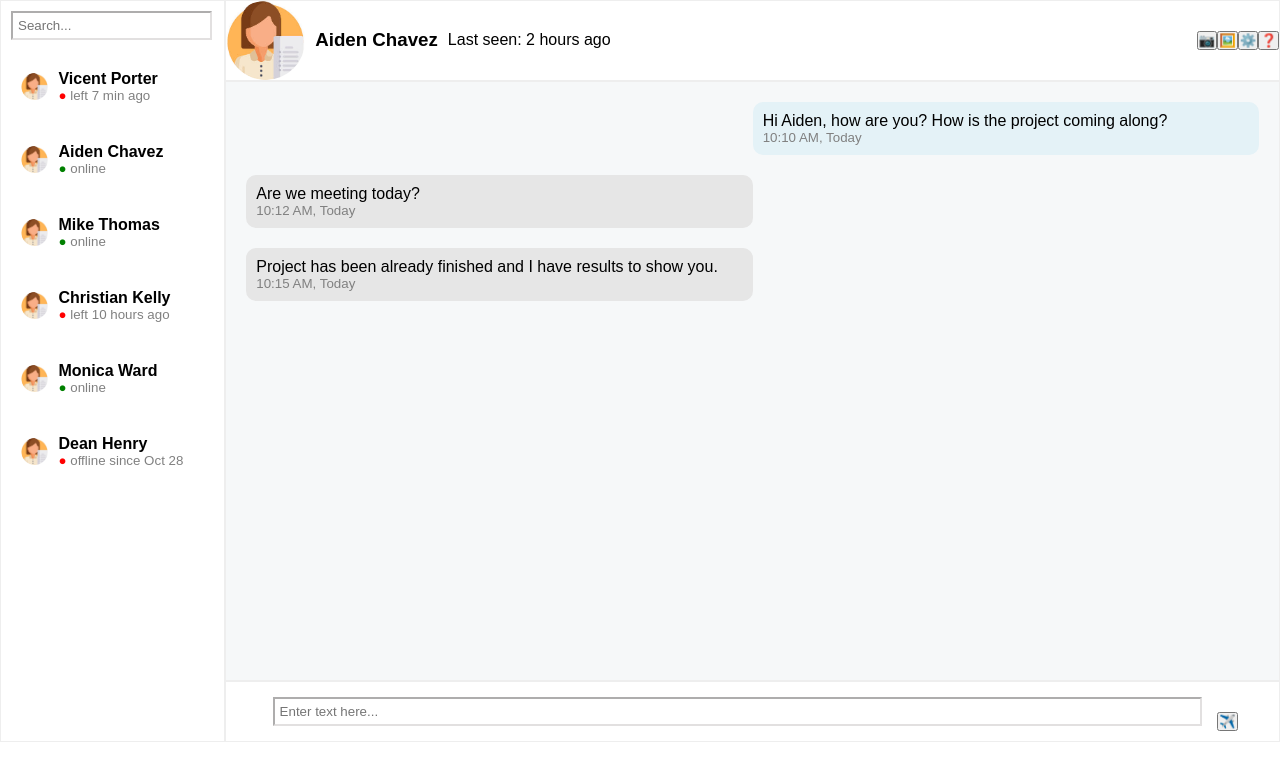
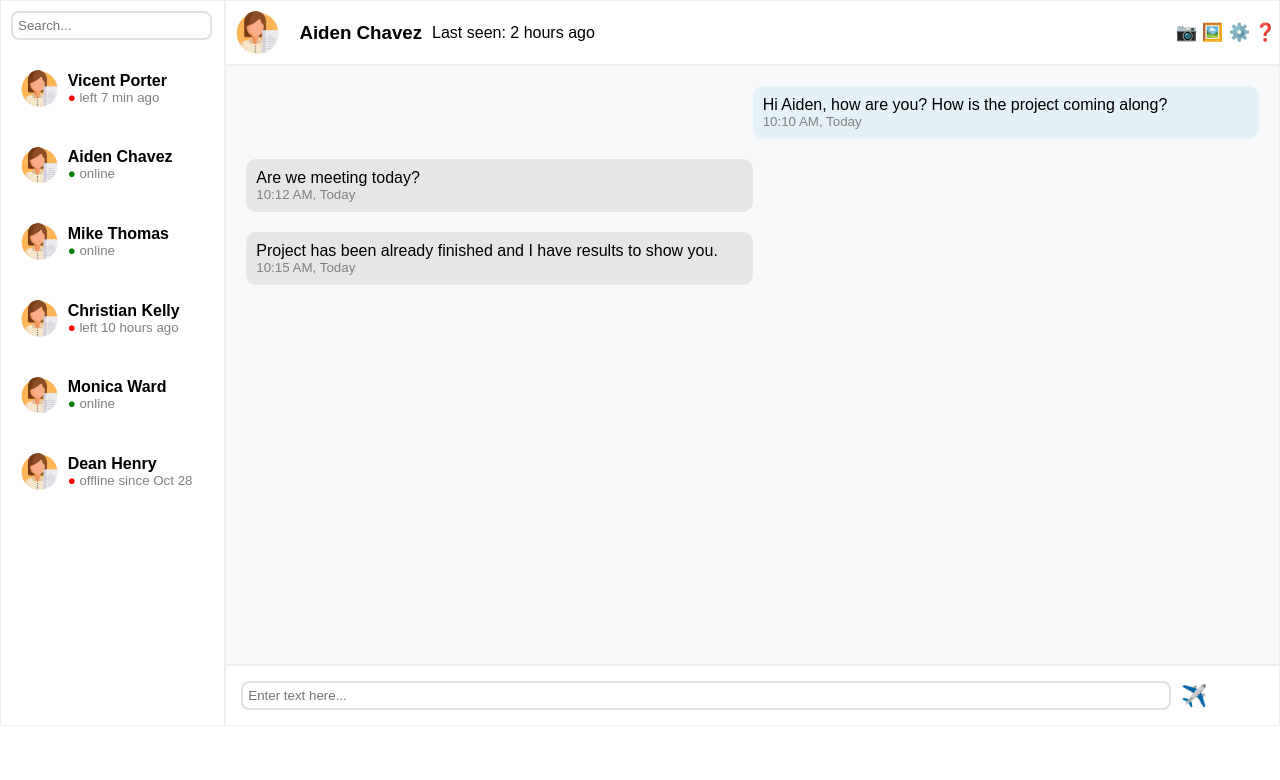
Before and after one commit to luisinavinuela/Trabajo-Practico-Agosto, a plain HTML site: page index.html in a window 1280 px wide. Drawn offline with Linux system fonts and the light colour scheme.

Commit message:
Final html y css Computadora

```diff
--- a/index.html
+++ b/index.html
@@ -57,7 +57,7 @@
 <main class="chat">
     <section class="chat-message-header">
         <div class="chat-header">
-            <img src="avatar.jpeg" alt="imagen de perfil">
+            <img class="img-chatheader" src="avatar.jpeg" alt="imagen de perfil">
           <h3>Aiden Chavez</h3>
           <p>Last seen: 2 hours ago</p>
         </div>
@@ -84,7 +84,7 @@
     </section>
     <section class="chat-footer">
         <input type="text" placeholder="Enter text here..." class="text-here">
-        <button>✈️</button>
+        <button class="plain">✈️</button>
     </section>
 </main>
 </body>
--- a/style.css
+++ b/style.css
@@ -10,7 +10,7 @@ body {
 }
 
 aside{
-    border: #eeeeee solid 1.5px;
+    border: #eeeeee solid 1px;
     width: 20%;
 }
 
@@ -18,8 +18,9 @@ aside{
     margin: 10px;
     width: 90%;
     padding: 5px;
-    border-color: rgba(208, 205, 205, 0.61);
-
+    border: 2px solid rgba(208, 205, 205, 0.61);
+    border-radius: 8px;
+    box-shadow:none;
 }
 
 li {
@@ -45,7 +46,7 @@ cursor: pointer;
 }
 
 .contact img {
-    width: 15%;
+    width: 20%;
     border-radius: 50%;
 }
 
@@ -62,16 +63,18 @@ pad: 20px;
 width: 100%;
 }
 
+.img-chatheader {
+    padding: 10px;
+    gap:10px;
+    border-radius: 50%;
+    width: 12%;
+}
+
 .chat-actions {
 display: flex;
 align-items: center;
 width: 100%;
 justify-content: end;
-}
-
-.chat-header img  {
-    width: 15%;
-    border-radius: 50%;
 }
 
 .status-online {
@@ -98,12 +101,12 @@ font-size: smaller;
 
 .chat-message-header {
     display: flex;
-    border: #eeeeee solid 1.5px;
+    border: #eeeeee solid 1px;
 
 }
 .chat-message  {
     background-color: #f6f8f9;
-    border: #eeeeee solid 1.5px;
+    border: #eeeeee solid 1px;
     height: 600px;
     padding: 20px;
     gap: 10px;
@@ -137,8 +140,13 @@ width: 50%;
     padding: 10px;
     gap: 10px;
     display: flex;
-    justify-content: center;
-    align-items: flex-end;
+}
+
+.plain {
+ background: none;
+border:none;
+cursor:pointer;
+scale: 160%;
 }
 
 input {
@@ -150,5 +158,39 @@ width: 100%;
     margin: 5px;
     width: 90%;
     padding: 5px;
-    border-color: rgba(208, 205, 205, 0.61);
+    border: 2px solid rgba(208, 205, 205, 0.61);
+    border-radius: 8px;
+    box-shadow:none;
    }
+
+.take-image  {
+background: none;
+border:none;
+padding: 5px;
+cursor:pointer;
+scale: 130%;
+}
+
+.send-image  {
+background: none;
+border:none;
+padding: 5px;
+cursor:pointer;
+scale: 130%;
+}
+
+.configuration  {
+background: none;
+border:none;
+padding: 5px;
+cursor:pointer;
+scale: 130%;
+}
+
+.help  {
+background: none;
+border:none;
+padding: 5px;
+cursor:pointer;
+scale: 130%;
+}
```
